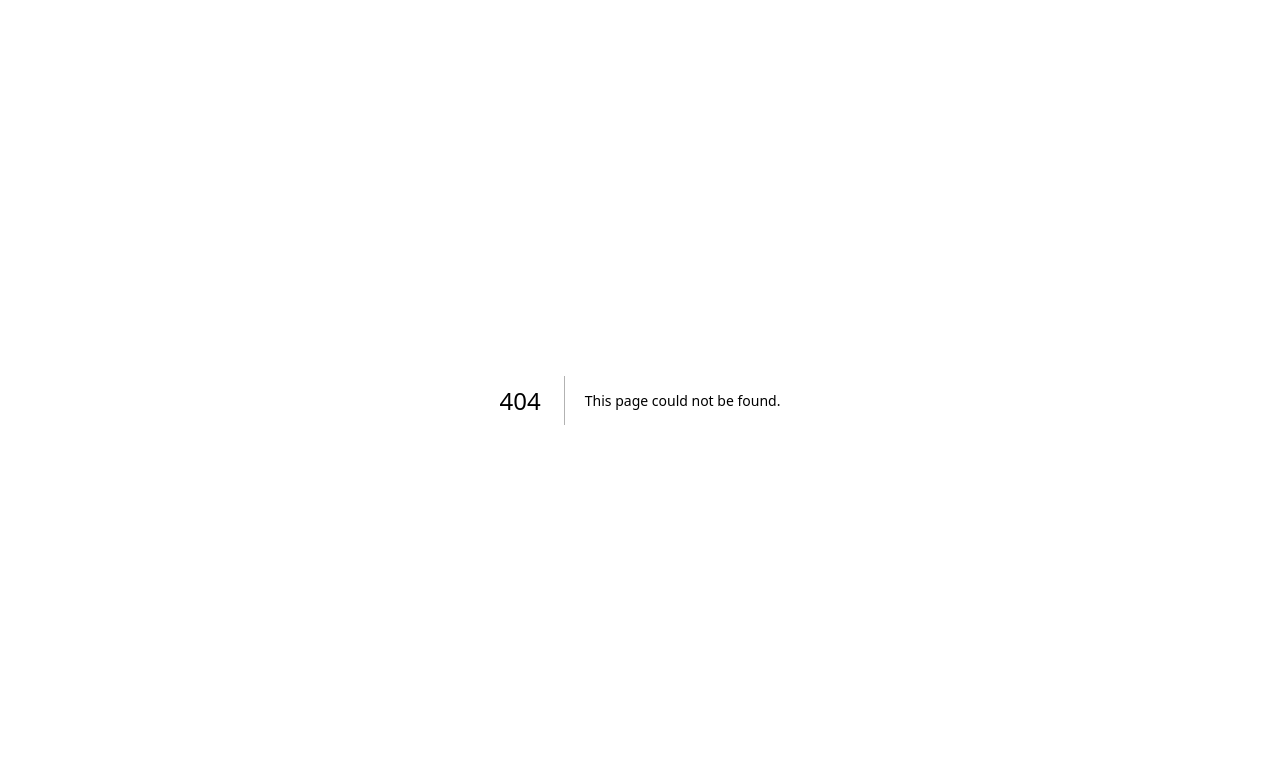
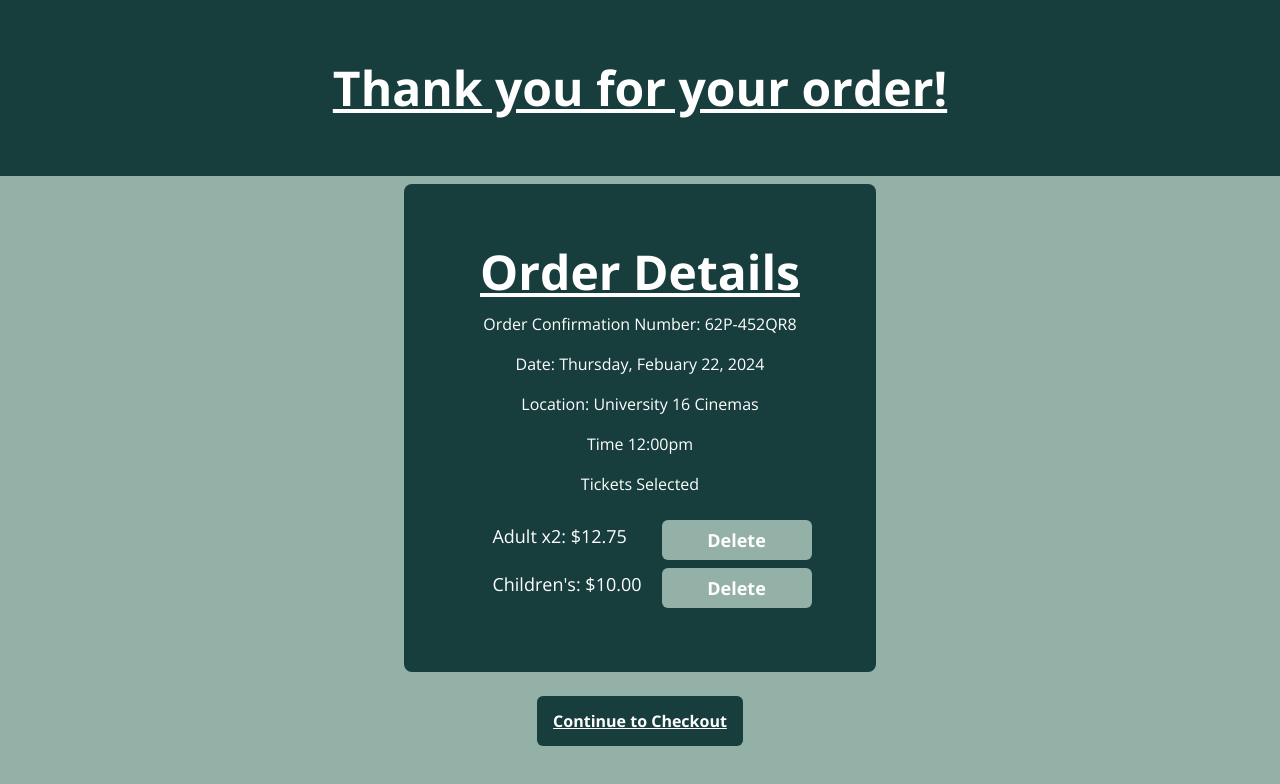
Before and after one commit to Darren-Tham/Cinema-E-Booking-System, a Next.js app: page /order-confirmation in a window 1280 px wide. Before the commit this address had no page. Shown: the top 784 px of the page. Built offline with nearby package versions, Linux system fonts and the light colour scheme.

Commit message:
Added order confirmation page

```diff
--- /dev/null
+++ b/src/app/order-confirmation/page.tsx
@@ -0,0 +1,43 @@
+export default function OrderConfirmation() {
+
+    const h1Styles = "font-bold text-5xl text-white text-center underline"
+    const h1Styles2 = "text-1xl text-white text-center"
+    const buttonStyles =
+    "text-white w-max font-bold px-4 py-2 rounded-md hover:scale-105 transition-transform duration-300 mt-2 bg-dark-jade  min-w-[200px] min-h-[50px] underline";
+    const buttonStyles2 =
+    "text-white w-max font-bold px-3 py-1 rounded-md hover:scale-105 transition-transform duration-300 mt-2 ml-5 bg-light-jade min-w-[150px] min-h-[40px]"; // Adjusted padding and button size
+
+
+      return (
+        <div className="h-screen bg-light-jade">
+            <div className="bg-dark-jade flex flex-col gap-4 items-center" style={{ padding: '4rem' }}>
+              <h1 className={h1Styles}>Thank you for your order!</h1>
+            </div>
+
+        <div className="flex justify-center items-center">
+          <div className="bg-dark-jade p-16 rounded-lg flex flex-col gap-4 items-center mt-2">
+            <h1 className={h1Styles}>Order Details</h1>
+            <h1 className={h1Styles2}>Order Confirmation Number: 62P-452QR8</h1>
+            <h1 className={h1Styles2}>Date: Thursday, Febuary 22, 2024</h1>
+            <h1 className={h1Styles2}>Location: University 16 Cinemas</h1>
+            <h1 className={h1Styles2}>Time 12:00pm</h1>
+
+            <h1 className={h1Styles2}>Tickets Selected</h1>
+            <ul className="list-disc pl-6 text-white">
+                <li className="text-lg flex items-center justify-between">
+                    <span>Adult x2: $12.75</span>
+                    <button className={buttonStyles2}>Delete</button>
+                </li>
+                <li className="text-lg flex items-center justify-between">
+                    <span>Children's: $10.00</span>
+                    <button className={buttonStyles2}>Delete</button>
+                </li>
+              </ul>
+          </div>
+        </div>
+          <div className="flex justify-center mt-4 bg-light-jade">
+            <button className={buttonStyles}>Continue to Checkout</button>
+          </div>
+        </div>
+      );
+    }
```
